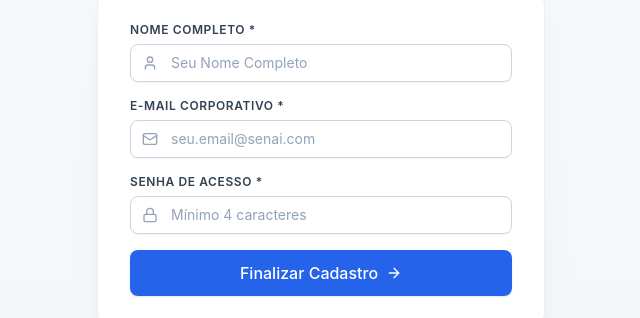
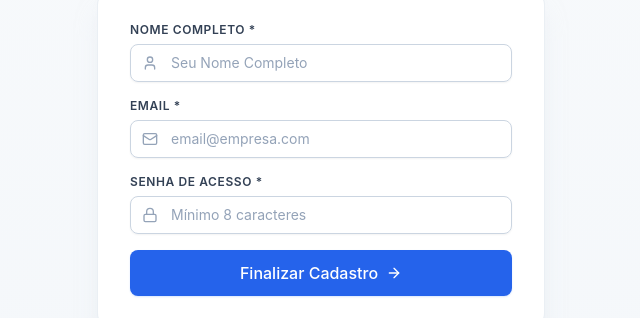
Before and after one commit to denilsonferreiradearaujo/personal-tasks, a Next.js app in the folder front/: page /register in a window 1280 px wide. Shown: the part 281-599 px from the top of the page, without its empty margins (319-959 px from the left). Built offline with nearby package versions, Linux system fonts and the light colour scheme; no server answers.

Commit message:
feat: padronizar campo Email e placeholders, ajustar tamanho minimo da senha para 8 caracteres e atualizar instrucoes de deploy

```diff
--- a/front/src/app/forgot-password/page.tsx
+++ b/front/src/app/forgot-password/page.tsx
@@ -97,7 +97,7 @@ export default function ForgotPasswordPage() {
       } else {
         setSuccessMessage(
           res.data?.message ||
-            'Se este usuário estiver cadastrado, as instruções foram enviadas com sucesso.'
+          'Se este usuário estiver cadastrado, as instruções foram enviadas com sucesso.'
         );
       }
     } catch (err: any) {
@@ -349,11 +349,10 @@ export default function ForgotPasswordPage() {
                     setMethod('whatsapp');
                     setError(null);
                   }}
-                  className={`flex-1 py-2 px-3 text-xs font-bold rounded-lg transition-all flex items-center justify-center gap-1.5 ${
-                    method === 'whatsapp'
+                  className={`flex-1 py-2 px-3 text-xs font-bold rounded-lg transition-all flex items-center justify-center gap-1.5 ${method === 'whatsapp'
                       ? 'bg-white text-emerald-700 shadow-xs'
                       : 'text-slate-500 hover:text-slate-700'
-                  }`}
+                    }`}
                 >
                   <MessageSquare className="h-4 w-4 text-emerald-600" />
                   <span>WhatsApp (OTP)</span>
@@ -365,11 +364,10 @@ export default function ForgotPasswordPage() {
                     setMethod('email');
                     setError(null);
                   }}
-                  className={`flex-1 py-2 px-3 text-xs font-bold rounded-lg transition-all flex items-center justify-center gap-1.5 ${
-                    method === 'email'
+                  className={`flex-1 py-2 px-3 text-xs font-bold rounded-lg transition-all flex items-center justify-center gap-1.5 ${method === 'email'
                       ? 'bg-white text-blue-700 shadow-xs'
                       : 'text-slate-500 hover:text-slate-700'
-                  }`}
+                    }`}
                 >
                   <Mail className="h-4 w-4 text-blue-600" />
                   <span>E-mail (SMTP)</span>
@@ -391,7 +389,7 @@ export default function ForgotPasswordPage() {
                       type="text"
                       required
                       id="forgot-phone"
-                      placeholder="Ex: 5519999486552 ou 19999486552"
+                      placeholder="Ex: 5511999999999 ou 11999999999"
                       icon={<Phone className="h-4 w-4 text-emerald-600" />}
                       value={phone}
                       onChange={(e) => setPhone(e.target.value)}
@@ -403,11 +401,11 @@ export default function ForgotPasswordPage() {
                 ) : (
                   <div>
                     <Input
-                      label="Seu E-mail Cadastrado"
+                      label="Email Cadastrado"
                       type="email"
                       required
                       id="forgot-email"
-                      placeholder="seu.email@senai.com"
+                      placeholder="email@empresa.com"
                       icon={<Mail className="h-4 w-4 text-blue-600" />}
                       value={email}
                       onChange={(e) => setEmail(e.target.value)}
--- a/front/src/app/login/page.tsx
+++ b/front/src/app/login/page.tsx
@@ -83,11 +83,11 @@ export default function LoginPage() {
             )}
 
             <Input
-              label="E-mail"
+              label="Email"
               type="email"
               required
               id="login-email"
-              placeholder="seu.email@senai.com"
+              placeholder="email@empresa.com"
               icon={<Mail className="h-4 w-4" />}
               value={email}
               onChange={(e) => setEmail(e.target.value)}
--- a/front/src/app/register/page.tsx
+++ b/front/src/app/register/page.tsx
@@ -25,8 +25,8 @@ export default function RegisterPage() {
       return;
     }
 
-    if (senha.length < 4) {
-      setError('A senha deve possuir pelo menos 4 caracteres.');
+    if (senha.length < 8) {
+      setError('A senha deve possuir pelo menos 8 caracteres.');
       return;
     }
 
@@ -84,11 +84,11 @@ export default function RegisterPage() {
             />
 
             <Input
-              label="E-mail Corporativo *"
+              label="Email *"
               type="email"
               required
               id="register-email"
-              placeholder="seu.email@senai.com"
+              placeholder="email@empresa.com"
               icon={<Mail className="h-4 w-4" />}
               value={email}
               onChange={(e) => setEmail(e.target.value)}
@@ -99,7 +99,7 @@ export default function RegisterPage() {
               type="password"
               required
               id="register-senha"
-              placeholder="Mínimo 4 caracteres"
+              placeholder="Mínimo 8 caracteres"
               icon={<Lock className="h-4 w-4" />}
               value={senha}
               onChange={(e) => setSenha(e.target.value)}
--- a/front/src/app/reset-password/page.tsx
+++ b/front/src/app/reset-password/page.tsx
@@ -159,7 +159,7 @@ export default function ResetPasswordPage() {
             Criar Nova Senha
           </h2>
           <p className="mt-1 text-sm text-slate-500">
-            Digite sua nova senha de acesso ao SENAI Tasks.
+            Digite sua nova senha de acesso ao Personal Tasks.
           </p>
         </div>
 
--- a/front/src/components/users/UserModal.tsx
+++ b/front/src/components/users/UserModal.tsx
@@ -75,10 +75,10 @@ export const UserModal: React.FC<UserModalProps> = ({ isOpen, onClose, onSuccess
         />
 
         <Input
-          label="E-mail *"
+          label="Email *"
           type="email"
           required
-          placeholder="Ex: carlos@senai.com"
+          placeholder="email@empresa.com"
           value={email}
           onChange={(e) => setEmail(e.target.value)}
         />
```
Also changed, not shown: 2 other files (tests, documents, lock files or other folders).
